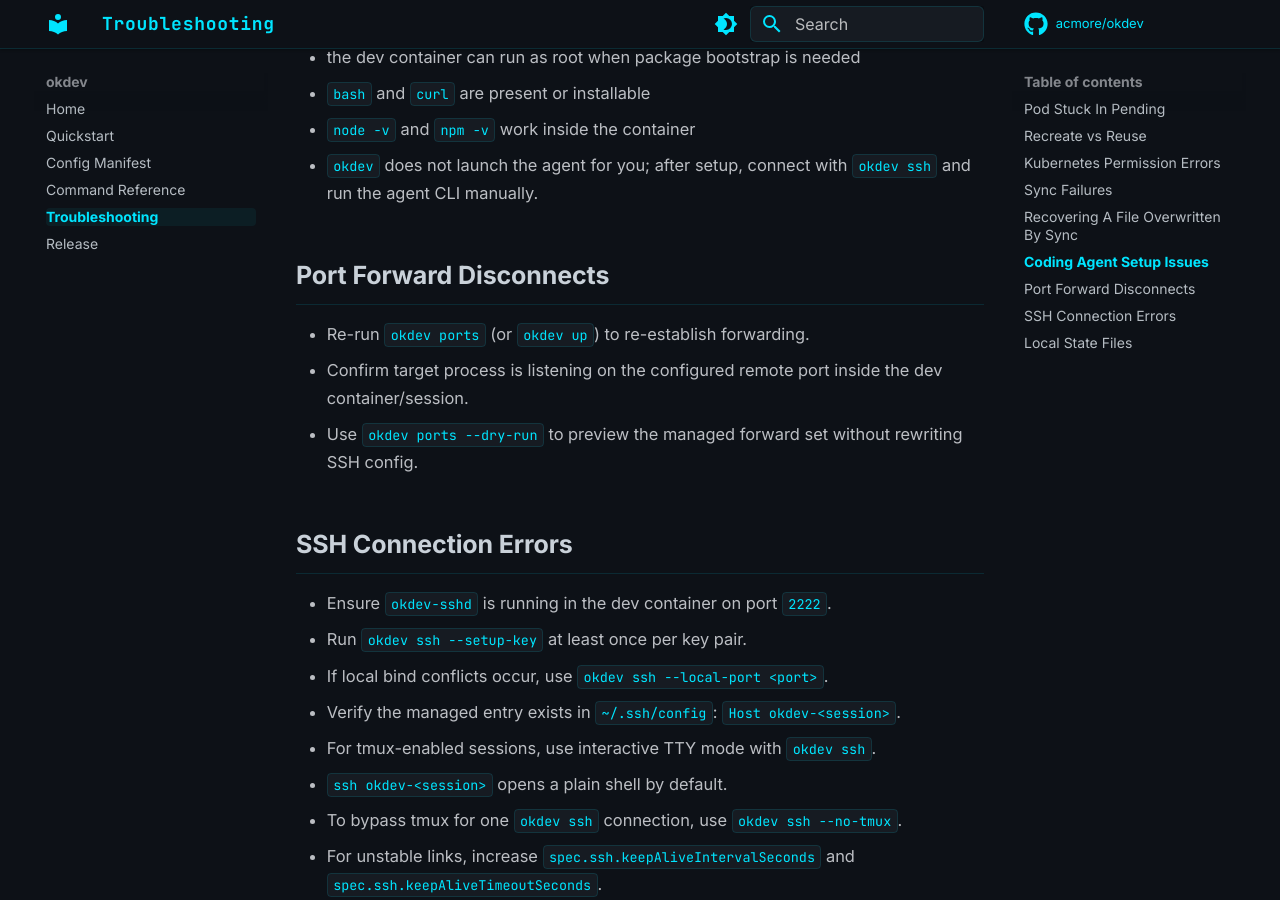
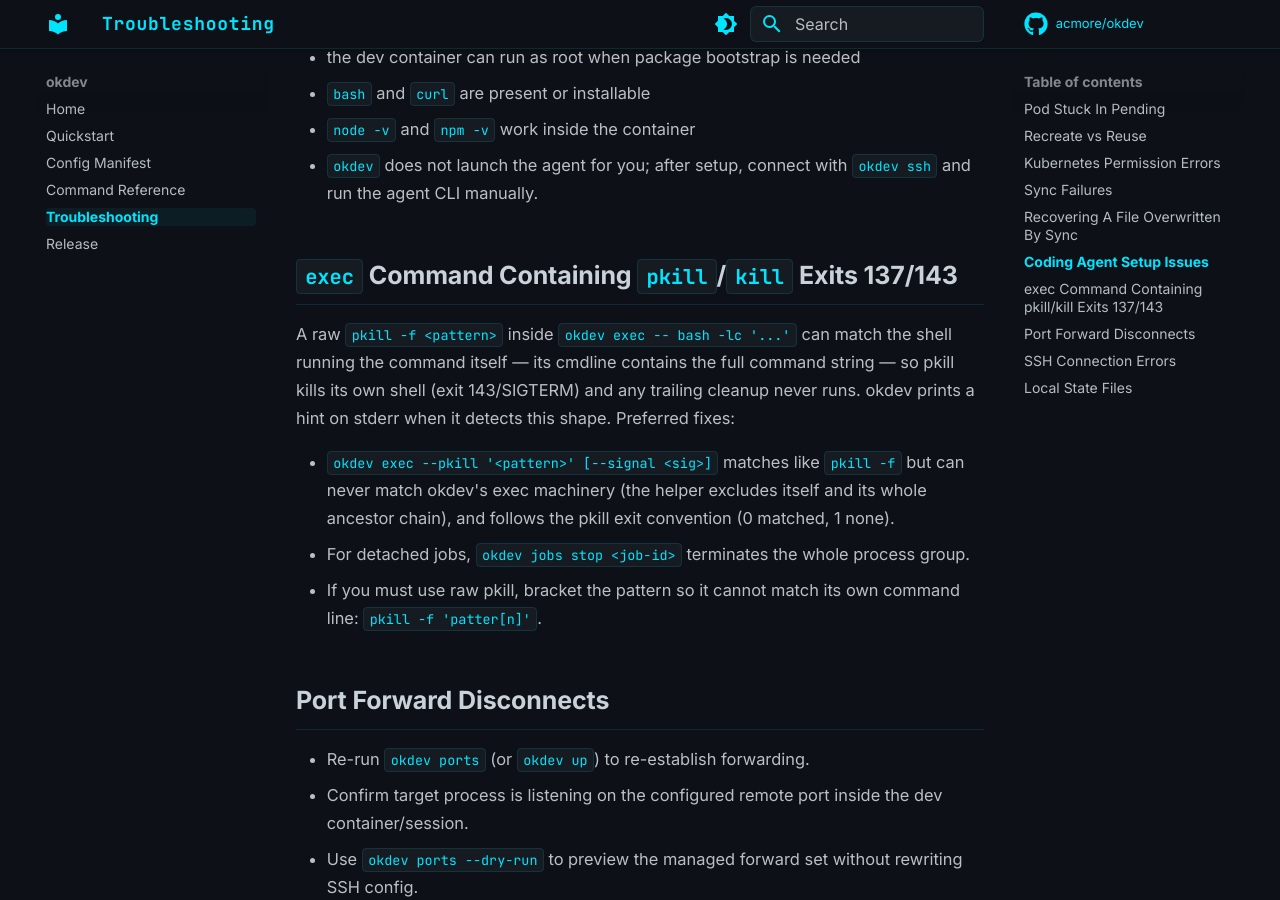
Before and after one commit to acmore/okdev, an MkDocs documentation site: the page built from docs/troubleshooting.md, in a window 1280 px wide and 900 px high, scrolled down 2717 px. Built offline with MkDocs 1.6.1 and Material for MkDocs 9.7.7, drawn with Linux system fonts in a browser that asks for light colours; comment, search, counter and statistics services are not loaded.

Commit message:
docs: troubleshooting entry for pkill self-kill (exit 137/143) with --pkill guidance

```diff
--- a/docs/troubleshooting.md
+++ b/docs/troubleshooting.md
@@ -56,6 +56,14 @@ Versioned files carry a `~YYYYMMDD-HHMMSS` suffix before the extension (e.g. `re
   - `node -v` and `npm -v` work inside the container
 - `okdev` does not launch the agent for you; after setup, connect with `okdev ssh` and run the agent CLI manually.
 
+## `exec` Command Containing `pkill`/`kill` Exits 137/143
+
+A raw `pkill -f <pattern>` inside `okdev exec -- bash -lc '...'` can match the shell running the command itself — its cmdline contains the full command string — so pkill kills its own shell (exit 143/SIGTERM) and any trailing cleanup never runs. okdev prints a hint on stderr when it detects this shape. Preferred fixes:
+
+- `okdev exec --pkill '<pattern>' [--signal <sig>]` matches like `pkill -f` but can never match okdev's exec machinery (the helper excludes itself and its whole ancestor chain), and follows the pkill exit convention (0 matched, 1 none).
+- For detached jobs, `okdev jobs stop <job-id>` terminates the whole process group.
+- If you must use raw pkill, bracket the pattern so it cannot match its own command line: `pkill -f 'patter[n]'`.
+
 ## Port Forward Disconnects
 
 - Re-run `okdev ports` (or `okdev up`) to re-establish forwarding.
```
